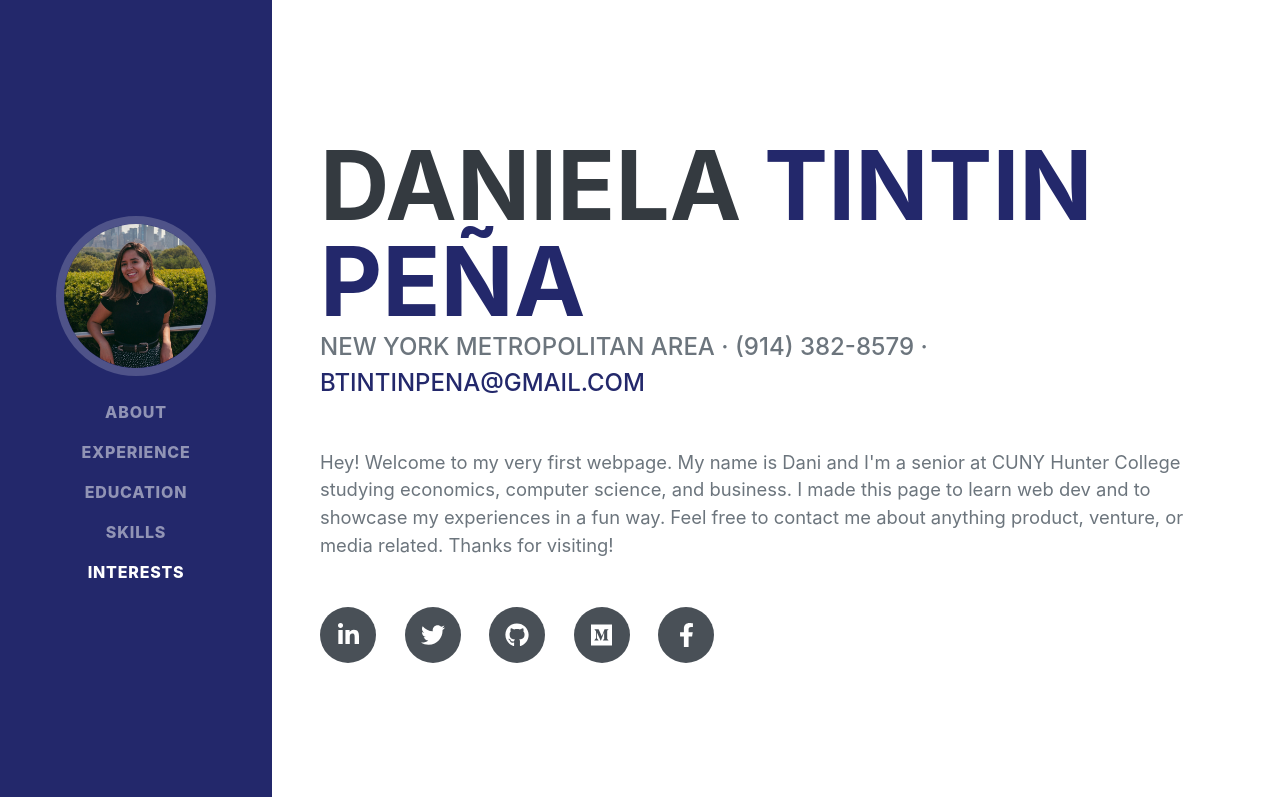
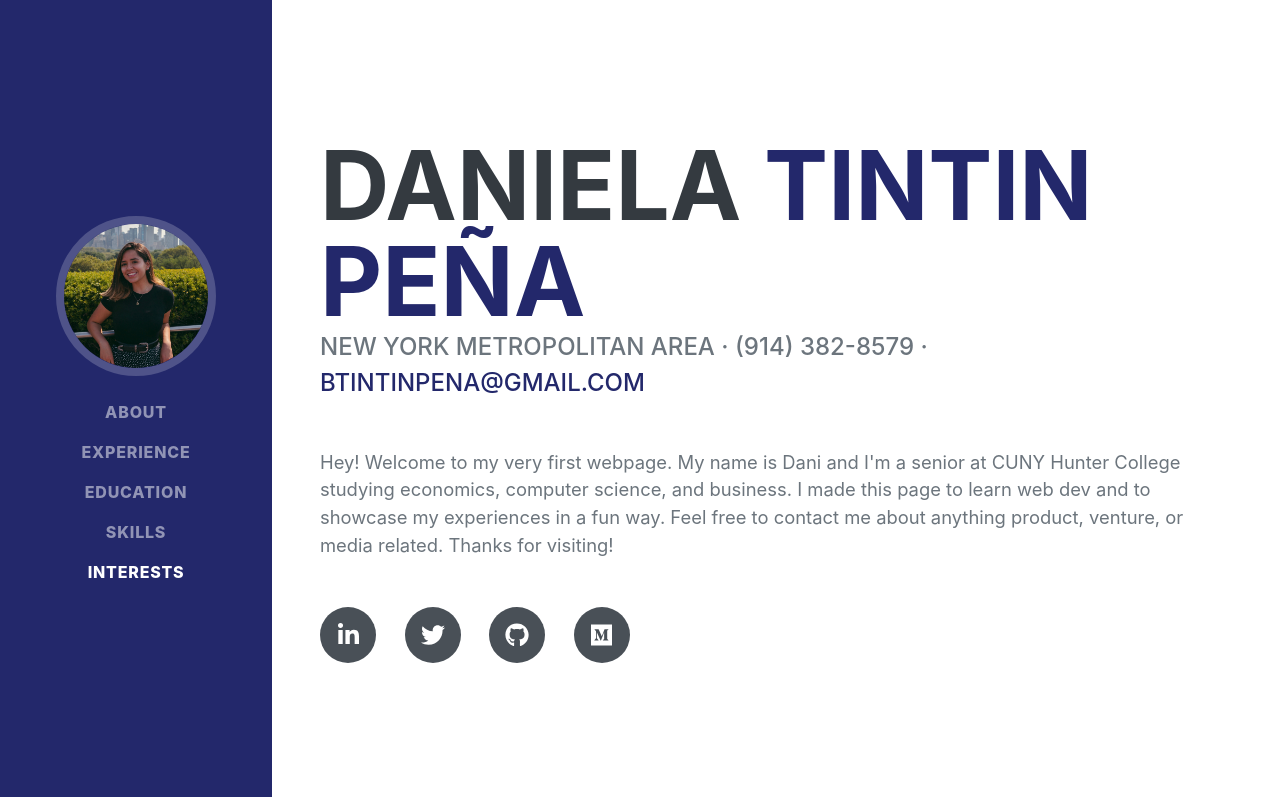
Before and after one commit to tintinpena/tintinpena.github.io, a plain HTML site: page index.html in a window 1280 px wide. Shown: the top 797 px of the page. Drawn offline with nearby package versions, Linux system fonts and the light colour scheme; a web font is replaced by a local one.

Commit message:
Update index.html

```diff
--- a/index.html
+++ b/index.html
@@ -63,7 +63,7 @@
                         <a class="social-icon" href="https://www.twitter.com/DaniThePM/"><i class="fab fa-twitter"></i></a>
                         <a class="social-icon" href="https://www.github.com/tintinpena"><i class="fab fa-github"></i></a>
                         <a class="social-icon" href="https://www.medium.com/@danitintinpena"><i class="fab fa-medium"></i></a>
-                        <a class="social-icon" href="https://www.facebook.com/danielatintinpena"><i class="fab fa-facebook-f"></i></a>
+                        <!-- <a class="social-icon" href="https://www.facebook.com/danielatintinpena"><i class="fab fa-facebook-f"></i></a> -->
                     </div>
                 </div>
             </section>
```
